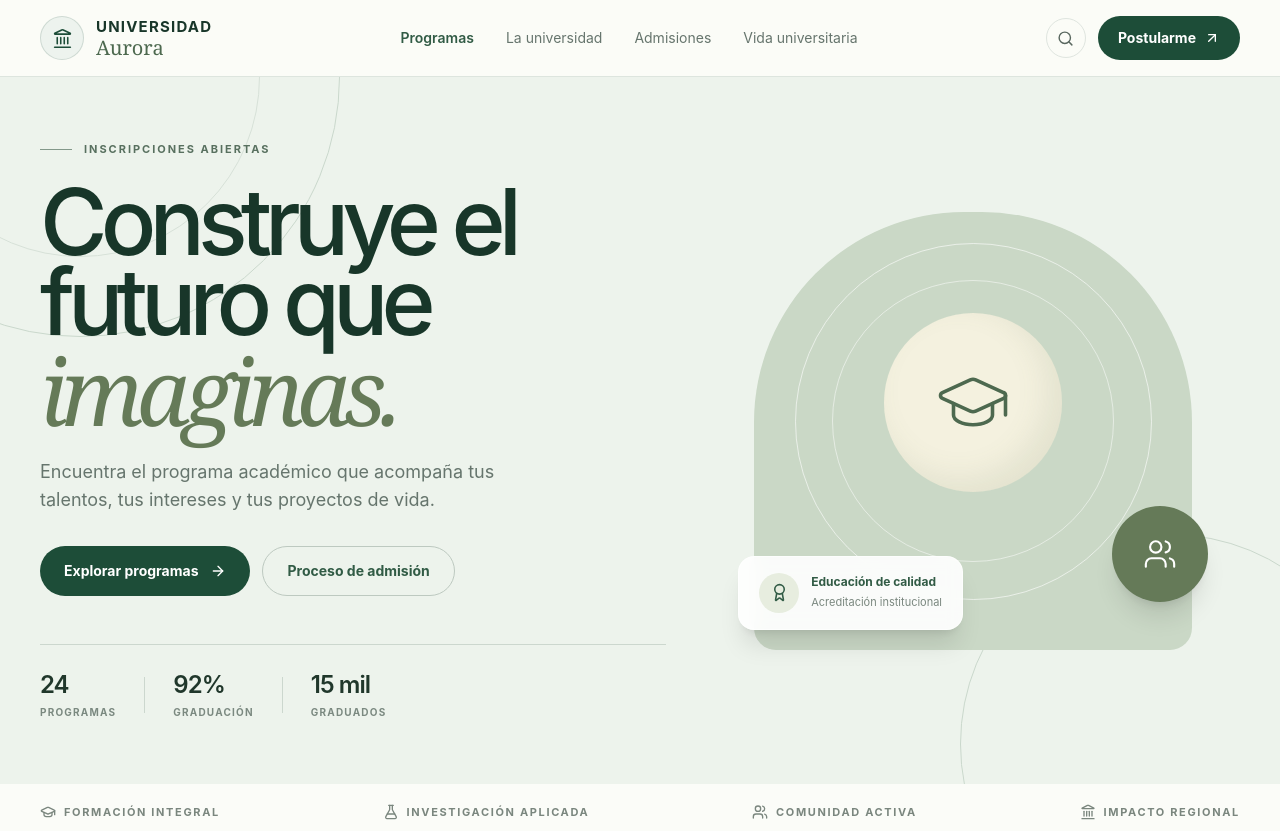
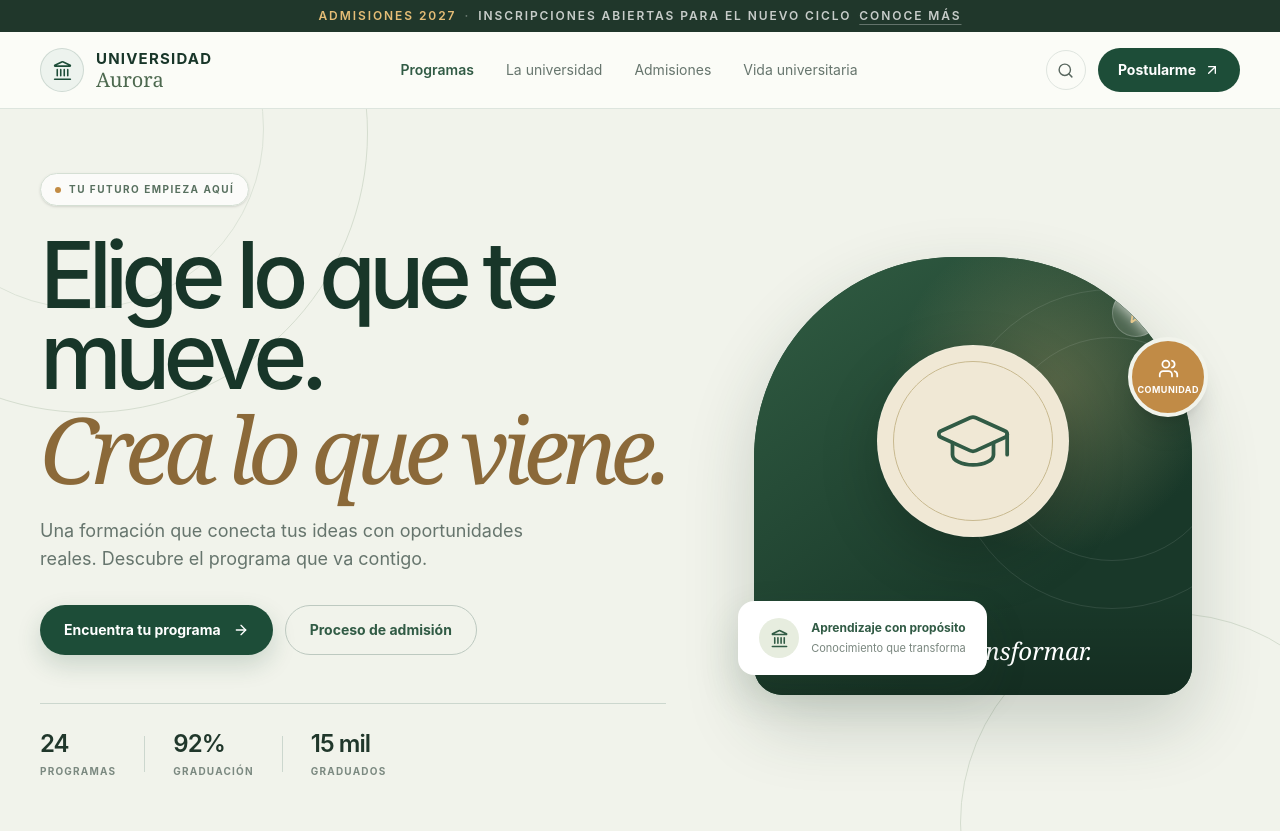
Before and after one commit to nestorabila/proyreact, a React (Vite) app: page / in a window 1280 px wide. Shown: the top 831 px of the page. Built offline with nearby package versions, Linux system fonts and the light colour scheme.

Commit message:
cambio laptop

```diff
--- a/src/App.jsx
+++ b/src/App.jsx
@@ -169,6 +169,12 @@ export default function App() {
 
   return (
     <div className="min-h-screen overflow-hidden bg-[#f7f8f4] text-[#20372b]">
+      <div className="bg-[#20372b] px-5 py-2 text-center text-[10px] font-semibold uppercase tracking-[0.16em] text-white/75 sm:px-8 sm:text-xs">
+        <span className="text-[#e5bd76]">Admisiones 2027</span>
+        <span className="mx-2 text-white/35">·</span>
+        Inscripciones abiertas para el nuevo ciclo
+        <a href="#admision" className="ml-2 underline decoration-white/30 underline-offset-4 transition hover:text-white">Conoce más</a>
+      </div>
       <header className="relative z-30 border-b border-[#dde5de] bg-[#fbfcf8]/95">
         <div className="mx-auto flex max-w-[1280px] items-center justify-between px-5 py-4 sm:px-8 lg:px-10">
           <Logo />
@@ -212,27 +218,27 @@ export default function App() {
       </header>
 
       <main>
-        <section className="relative overflow-hidden bg-[#edf3ec]">
-          <div className="absolute left-[-180px] top-[-260px] size-[520px] rounded-full border border-[#cad8cc]" />
-          <div className="absolute left-[-100px] top-[-180px] size-[360px] rounded-full border border-[#d7e1d8]" />
-          <div className="absolute bottom-[-170px] right-[-100px] size-[420px] rounded-full border border-[#cad8cc]" />
+        <section className="relative overflow-hidden bg-[#f1f3eb]">
+          <div className="absolute -left-48 -top-64 size-[560px] rounded-full border border-[#d5ddcf]" />
+          <div className="absolute -left-24 -top-40 size-[360px] rounded-full border border-[#dce3d7]" />
+          <div className="absolute bottom-[-190px] right-[-100px] size-[420px] rounded-full border border-[#d5ddcf]" />
 
           <div className="mx-auto grid min-h-[590px] max-w-[1280px] items-center gap-10 px-5 py-16 sm:px-8 lg:grid-cols-[1.08fr_0.92fr] lg:px-10">
             <div className="relative z-10">
-              <div className="flex items-center gap-3 text-[11px] font-bold uppercase tracking-[0.18em] text-[#58705f]">
-                <span className="h-px w-8 bg-[#83988a]" />
-                Inscripciones abiertas
+              <div className="inline-flex items-center gap-2 rounded-full border border-[#d5dfd4] bg-white/70 px-3.5 py-2 text-[10px] font-bold uppercase tracking-[0.15em] text-[#58705f] shadow-sm">
+                <span className="size-1.5 rounded-full bg-[#c28b43]" />
+                Tu futuro empieza aquí
               </div>
-              <h1 className="mt-6 max-w-[650px] text-[clamp(3.4rem,7.2vw,6.5rem)] font-medium leading-[0.87] tracking-[-0.075em] text-[#183629]">
-                Construye el futuro que
-                <span className="mt-2 block font-serif font-normal italic text-[#657a58]">imaginas.</span>
+              <h1 className="mt-7 max-w-[650px] text-[clamp(3.4rem,7.2vw,6.5rem)] font-medium leading-[0.88] tracking-[-0.075em] text-[#183629]">
+                Elige lo que te mueve.
+                <span className="mt-3 block font-serif font-normal italic text-[#8b6939]">Crea lo que viene.</span>
               </h1>
               <p className="mt-7 max-w-lg text-base leading-7 text-[#66756d] sm:text-lg">
-                Encuentra el programa académico que acompaña tus talentos, tus intereses y tus proyectos de vida.
+                Una formación que conecta tus ideas con oportunidades reales. Descubre el programa que va contigo.
               </p>
               <div className="mt-8 flex flex-wrap gap-3">
-                <a href="#programas" className="inline-flex items-center gap-3 rounded-full bg-[#1d4d38] px-6 py-3.5 text-sm font-bold text-white transition hover:bg-[#153927]">
-                  Explorar programas <ArrowRight size={16} />
+                <a href="#programas" className="inline-flex items-center gap-3 rounded-full bg-[#1d4d38] px-6 py-3.5 text-sm font-bold text-white shadow-[0_10px_24px_rgba(29,77,56,0.18)] transition hover:-translate-y-0.5 hover:bg-[#153927]">
+                  Encuentra tu programa <ArrowRight size={16} />
                 </a>
                 <a href="#admision" className="inline-flex items-center gap-2 rounded-full border border-[#bdc9c0] px-6 py-3.5 text-sm font-bold text-[#315b45] transition hover:border-[#315b45]">
                   Proceso de admisión
@@ -258,25 +264,35 @@ export default function App() {
             </div>
 
             <div className="relative mx-auto h-[470px] w-full max-w-[470px]">
-              <div className="absolute inset-4 rounded-[48%_48%_22px_22px] bg-[#cad8c6]" />
-              <div className="absolute left-[12%] top-[10%] size-[76%] rounded-full border border-white/60" />
-              <div className="absolute left-[20%] top-[18%] size-[60%] rounded-full border border-white/50" />
-              <div className="absolute left-[31%] top-[25%] grid size-[38%] place-items-center rounded-full bg-[#f4f1df] shadow-[inset_-14px_-12px_30px_rgba(109,126,91,0.12)]">
-                <GraduationCap size={78} strokeWidth={1.1} className="text-[#4d694f]" />
+              <div className="absolute inset-4 overflow-hidden rounded-[46%_46%_28px_28px] bg-[#244c39] shadow-[0_28px_70px_rgba(33,62,44,0.2)]">
+                <div className="absolute inset-0 bg-[radial-gradient(ellipse_at_68%_30%,rgba(207,177,119,0.32),transparent_38%),linear-gradient(145deg,#315d43,#193829_72%)]" />
+                <div className="absolute -right-20 top-8 size-80 rounded-full border border-white/10" />
+                <div className="absolute -right-8 top-20 size-56 rounded-full border border-white/10" />
+                <div className="absolute bottom-0 left-0 h-24 w-full bg-gradient-to-t from-black/20 to-transparent" />
+                <div className="absolute left-1/2 top-[42%] grid size-48 -translate-x-1/2 -translate-y-1/2 place-items-center rounded-full border border-white/15 bg-[#f0e8d5] shadow-[0_20px_60px_rgba(0,0,0,0.2)]">
+                  <div className="grid size-40 place-items-center rounded-full border border-[#c8b98f]">
+                    <GraduationCap size={82} strokeWidth={1.1} className="text-[#315b45]" />
+                  </div>
+                </div>
+                <div className="absolute bottom-7 left-7 text-white/70">
+                  <p className="text-[10px] font-bold uppercase tracking-[0.2em]">Universidad Aurora</p>
+                  <p className="mt-1 font-serif text-2xl italic text-white">Aprender para transformar.</p>
+                </div>
+                <span className="absolute right-8 top-8 grid size-12 place-items-center rounded-full border border-white/20 bg-white/10 text-[#e7c98e] backdrop-blur-sm"><Award size={22} /></span>
               </div>
-              <div className="absolute bottom-9 left-0 rounded-2xl border border-white/60 bg-white/90 px-5 py-4 shadow-xl backdrop-blur-sm">
+              <div className="absolute bottom-9 left-0 rounded-2xl border border-white/70 bg-white px-5 py-4 shadow-[0_18px_42px_rgba(35,75,52,0.16)]">
                 <div className="flex items-center gap-3">
                   <span className="grid size-10 place-items-center rounded-full bg-[#e7eddf] text-[#315b45]">
-                    <Award size={19} />
+                    <Landmark size={19} />
                   </span>
                   <div>
-                    <p className="text-xs font-bold text-[#315b45]">Educación de calidad</p>
-                    <p className="mt-1 text-[11px] text-[#7a877f]">Acreditación institucional</p>
+                    <p className="text-xs font-bold text-[#315b45]">Aprendizaje con propósito</p>
+                    <p className="mt-1 text-[11px] text-[#7a877f]">Conocimiento que transforma</p>
                   </div>
                 </div>
               </div>
-              <div className="absolute bottom-16 right-0 grid size-24 place-items-center rounded-full bg-[#657a58] text-white shadow-xl">
-                <Users size={34} strokeWidth={1.5} />
+              <div className="absolute right-0 top-24 grid size-20 place-items-center rounded-full border-4 border-[#f1f3eb] bg-[#c18b46] text-white shadow-xl">
+                <span className="text-center"><Users size={21} className="mx-auto" /><span className="mt-1 block text-[9px] font-bold uppercase tracking-wider">Comunidad</span></span>
               </div>
             </div>
           </div>
```
Also changed, not shown: 1 other file (tests, documents, lock files or other folders).
